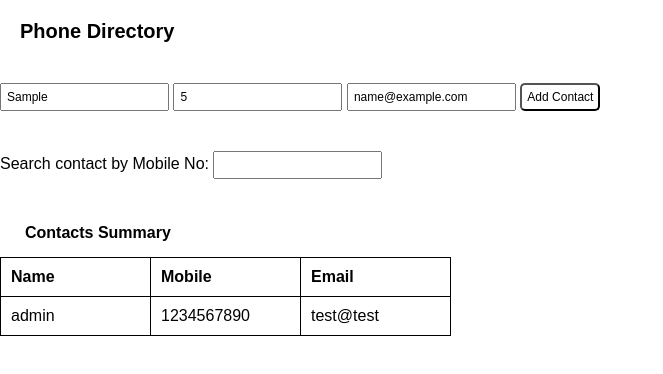
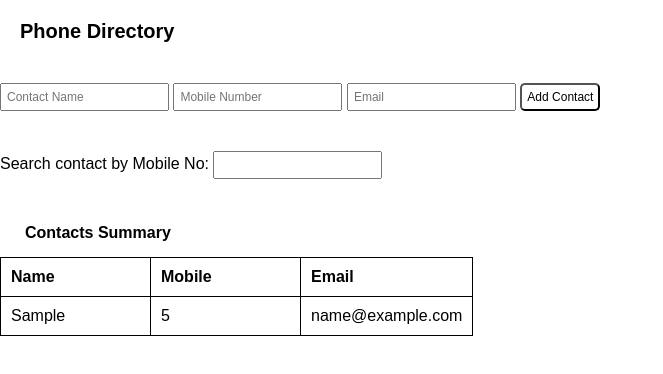
Before and after one commit to deekaynine/antra-eval, a plain HTML site: page index.html in a window 1280 px wide. Both pictures are taken after typing "Sample", "5", "name@example.com" into the empty fields and a click on the input "Add Contact". Shown: the whole page, without its empty margins (0-663 px from the left). Drawn offline with Linux system fonts and the light colour scheme.

Commit message:
submission

```diff
--- a/index.html
+++ b/index.html
@@ -11,8 +11,15 @@
     <div class="margin20 textCenter flexCenter fs20">Phone Directory</div>
     <div class="textCenter flexCenter">
       <div class="marginTB40 fb">
-        <div>
-          <input type="text" id="name" value="" placeholder="Contact Name" />
+        <form class="contact__form">
+          <input
+            type="text"
+            maxlength="20"
+            id="name"
+            value=""
+            placeholder="Contact Name"
+          />
+
           <input
             type="number"
             maxlength="10"
@@ -20,20 +27,26 @@
             value=""
             placeholder="Mobile Number"
           />
-          <input type="email" id="email" value="" placeholder="Email" />
+
           <input
-            type="submit"
-            class="btn"
-            id="submit"
-            value="Add Contact"
+            type="email"
+            maxlength="40"
+            id="email"
+            value=""
+            placeholder="Email"
           />
+
+          <input type="submit" class="btn" id="submit" value="Add Contact" />
+
           <div id="error" class="dn error padT10 textCenter">Invalid Input</div>
-        </div>
+        </form>
       </div>
+
       <div class="marginT40">
         <span>Search contact by Mobile No:</span>
         <input type="text" id="search" value="" />
       </div>
+
       <div class="marginT40 padL10 tab cursorPtr" id="contactsSummary">
         Contacts Summary
       </div>
@@ -54,6 +67,7 @@
             </tr>
           </tbody>
         </table>
+
         <div id="noResult" class="noResult dn">No Results Found</div>
       </div>
     </div>
--- a/script.js
+++ b/script.js
@@ -1,74 +1,87 @@
-import { Api } from "./api.js";
-
 //only holds the state and data
 class Model {
   constructor() {
-    this.todos = [];
+    this.contacts = [];
+    this.filteredContacts = [];
+    this.sorted = false;
   }
 }
 
 //handles the DOM and helps dispatches the controller functions
 class View {
   constructor() {
-    this.form = document.querySelector(".todo__form");
-    this.todoInput = document.querySelector("#newtodo");
-    this.pendingList = document.querySelector(".pending__list");
-    this.completedList = document.querySelector(".completed__list");
+    this.form = document.querySelector(".contact__form");
+    this.name = document.querySelector("#name");
+    this.mobile = document.querySelector("#mobile");
+    this.email = document.querySelector("#email");
+    this.search = document.querySelector("#search");
+    this.table = document.querySelector("#summaryTable");
+    this.tableName = document.querySelector("#nameColumn");
+    this.isFilteredOrNot = false;
+
+    this.contactRows = document.querySelector("tbody");
   }
 
-  renderTodos(todos) {
-    if (todos.length === 0) {
-      this.pendingList.innerHTML = "";
-      this.completedList.innerHTML = "";
+  renderContacts(contacts) {
+    if (contacts.length === 0) {
+      this.contactRows.innerHTML = "";
+
       const text = document.createElement("p");
-      text.textContent = "There are no tasks at this moment.";
-      this.pendingList.append(text);
+      text.textContent = "There are no contacts at this moment.";
+      this.contactRows.append(text);
     } else {
-      this.pendingList.innerHTML = "";
+      this.contactRows.innerHTML = "";
 
-      todos.forEach((todo) => {
-        this.pendingList.innerHTML += `
-        <li class="todo" id=${todo.id}>
-
-        <p class="">${todo.id}. ${todo.title}</p>
-
-        <button class="checkbtn">check</button>
-        <button class="deletebtn">delete</button>
-        <button class="editbtn">edit</button>
-        </li>`;
+      contacts.forEach((contact) => {
+        this.contactRows.innerHTML += `
+        <tr>
+              <td>${contact.name}</td>
+              <td>${contact.mobile}</td>
+              <td>${contact.email}</td>
+            </tr>`;
       });
     }
   }
 
-  addTodos = (addcontroller) => {
+  addContact = (addcontroller) => {
+    const el = document.querySelector("#error");
     this.form.addEventListener("submit", (e) => {
       e.preventDefault();
 
-      addcontroller(this.todoInput.value);
-      this.todoInput.value = "";
-    });
-  };
+      let nameValidator = /^[a-zA-Z ]*$/;
 
-  deleteTodo = (deletecontroller) => {
-    this.pendingList.addEventListener("click", (e) => {
-      if (e.target.className === "deletebtn") {
-        deletecontroller(e.target.parentElement.id);
+      if (
+        this.name.value.match(nameValidator) &&
+        this.name.value.length !== "" &&
+        this.mobile.value !== "" &&
+        this.mobile.value.length <= 10 &&
+        this.email.value.length !== 0
+      ) {
+        el.classList.add("dn");
+        addcontroller(this.name.value, this.mobile.value, this.email.value);
+        this.name.value = "";
+        this.mobile.value = "";
+        this.email.value = "";
+        return true;
+      } else {
+        el.classList.remove("dn");
+        return false;
       }
     });
   };
 
-  editTodo = (editcontroller) => {
-    this.pendingList.addEventListener("click", (e) => {
-      if (e.target.className === "editbtn") {
-        deletecontroller(e.target.parentElement.id);
-      }
+  mobileSearch = (searchController) => {
+    this.search.addEventListener("input", (e) => {
+      searchController(e.target.value);
     });
   };
 
-  checkTodo = (checkcontroller) => {
-    this.pendingList.addEventListener("click", (e) => {
-      if (e.target.className === "togglebtn") {
-        checkcontroller(e.target.parentElement.id);
+  sortColumn = (sortController, sortController2) => {
+    this.table.addEventListener("click", (e) => {
+      if (e.target.id == "nameColumn" && this.isFilteredOrNot == false) {
+        sortController();
+      } else if (e.target.id == "nameColumn" && this.isFilteredOrNot == true) {
+        sortController2();
       }
     });
   };
@@ -81,54 +94,70 @@ class Controller {
     this.model = model;
     this.view = view;
 
-    this.view.addTodos(this.addItem);
-    this.view.deleteTodo(this.deleteItem);
-    this.view.checkTodo(this.checkItem);
+    this.view.addContact(this.addItem);
+    this.view.mobileSearch(this.searchItems);
+    this.view.sortColumn(this.sortItems, this.sortFilteredItems);
 
-    this.init(this.model.todos);
+    this.init(this.model.contacts);
   }
 
-  init = async () => {
-    await Api.getTodos().then((data) => {
-      console.log(data);
-      this.model.todos = [...data.reverse()];
-    });
-    this.view.renderTodos(this.model.todos);
+  init = () => {
+    this.view.renderContacts(this.model.contacts);
   };
 
-  addItem = (val) => {
-    const todo = {
-      id: this.model.todos.length > 0 ? this.model.todos[0].id + 1 : 0,
-      title: val,
-      completed: false,
+  addItem = (name, mobile, email) => {
+    const contact = {
+      id: this.model.contacts.length > 0 ? this.model.contacts[0].id + 1 : 0,
+      name: name,
+      mobile: mobile,
+      email: email,
     };
-    this.model.todos.unshift(todo);
-    this.view.renderTodos(this.model.todos);
+    this.model.contacts.push(contact);
+    this.view.renderContacts(this.model.contacts);
   };
 
-  // editItem = (id, data) => {
-  //   this.model.todos.map((todo) => {
-  //     todo.id === id ? data : todo;
-  //   });
-  //   this.init(this.model.todos);
-  // };
-
-  deleteItem = (id) => {
-    this.model.todos = this.model.todos.filter((todo) => {
-      return Number(todo.id) !== Number(id);
-    });
-
-    this.view.renderTodos(this.model.todos);
+  searchItems = (input) => {
+    this.view.isFilteredOrNot = true;
+    const el = document.querySelector("#noResult");
+    this.model.filteredContacts = this.model.contacts.filter((contact) =>
+      contact.mobile.includes(input)
+    );
+    if (this.model.filteredContacts.length === 0) {
+      el.classList.remove("dn");
+    } else {
+      el.classList.add("dn");
+    }
+    this.view.renderContacts(this.model.filteredContacts);
   };
 
-  checkItem = (id) => {
-    this.model.todos = this.model.todos.map((todo) => {
-      return todo.id == id
-        ? { id: todo.id, title: todo.title, completed: !todo.completed }
-        : todo;
-    });
+  sortItems = () => {
+    let sorted = [];
+    if (!this.model.sorted) {
+      sorted = this.model.contacts.sort((a, b) => a.name.localeCompare(b.name));
+    } else if (this.model.sorted) {
+      sorted = this.model.contacts
+        .sort((a, b) => a.name.localeCompare(b.name))
+        .reverse();
+    }
+    this.model.sorted = !this.model.sorted;
+    console.log(this.model.sorted);
+    this.view.renderContacts(sorted);
+  };
 
-    this.view.renderTodos(this.model.todos);
+  sortFilteredItems = () => {
+    let sorted = [];
+    if (!this.model.sorted) {
+      sorted = this.model.filteredContacts.sort((a, b) =>
+        a.name.localeCompare(b.name)
+      );
+    } else if (this.model.sorted) {
+      sorted = this.model.filteredContacts
+        .sort((a, b) => a.name.localeCompare(b.name))
+        .reverse();
+    }
+    this.model.sorted = !this.model.sorted;
+    console.log(this.model.sorted);
+    this.view.renderContacts(sorted);
   };
 }
 
```
